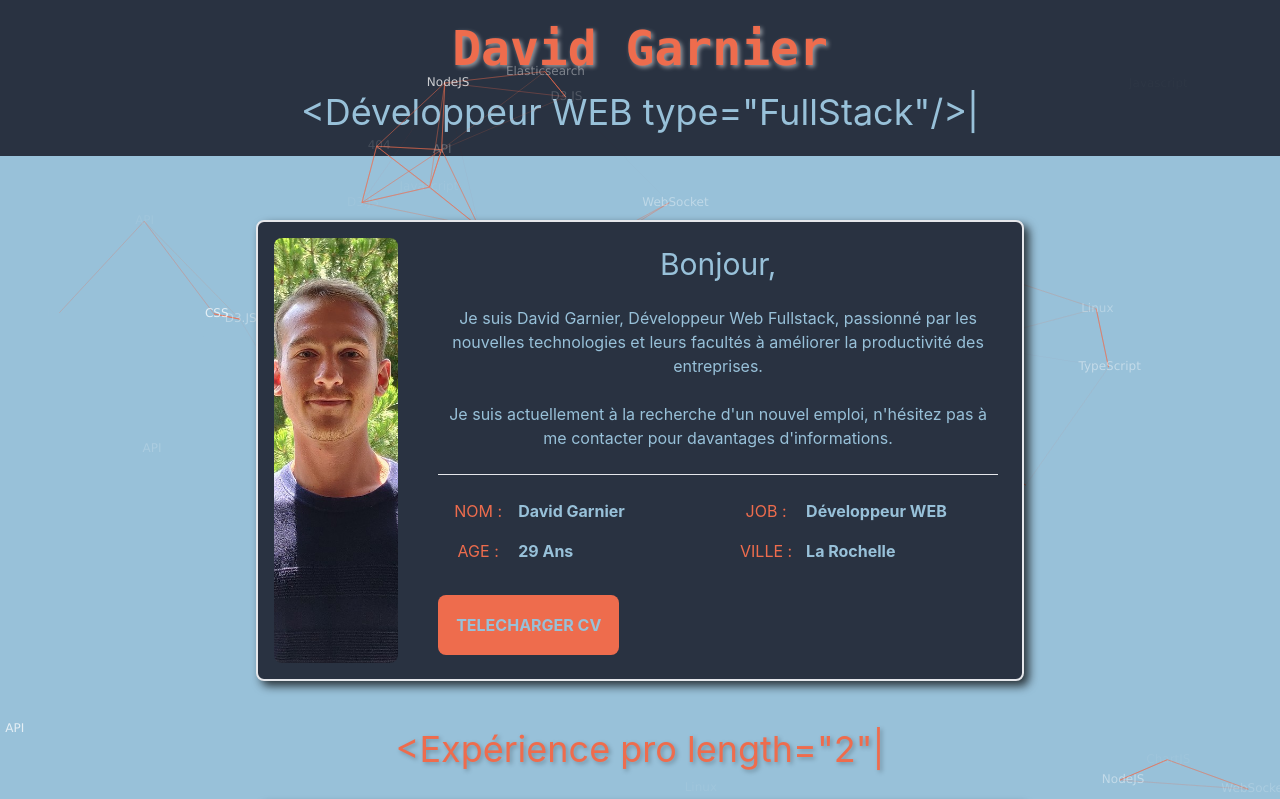
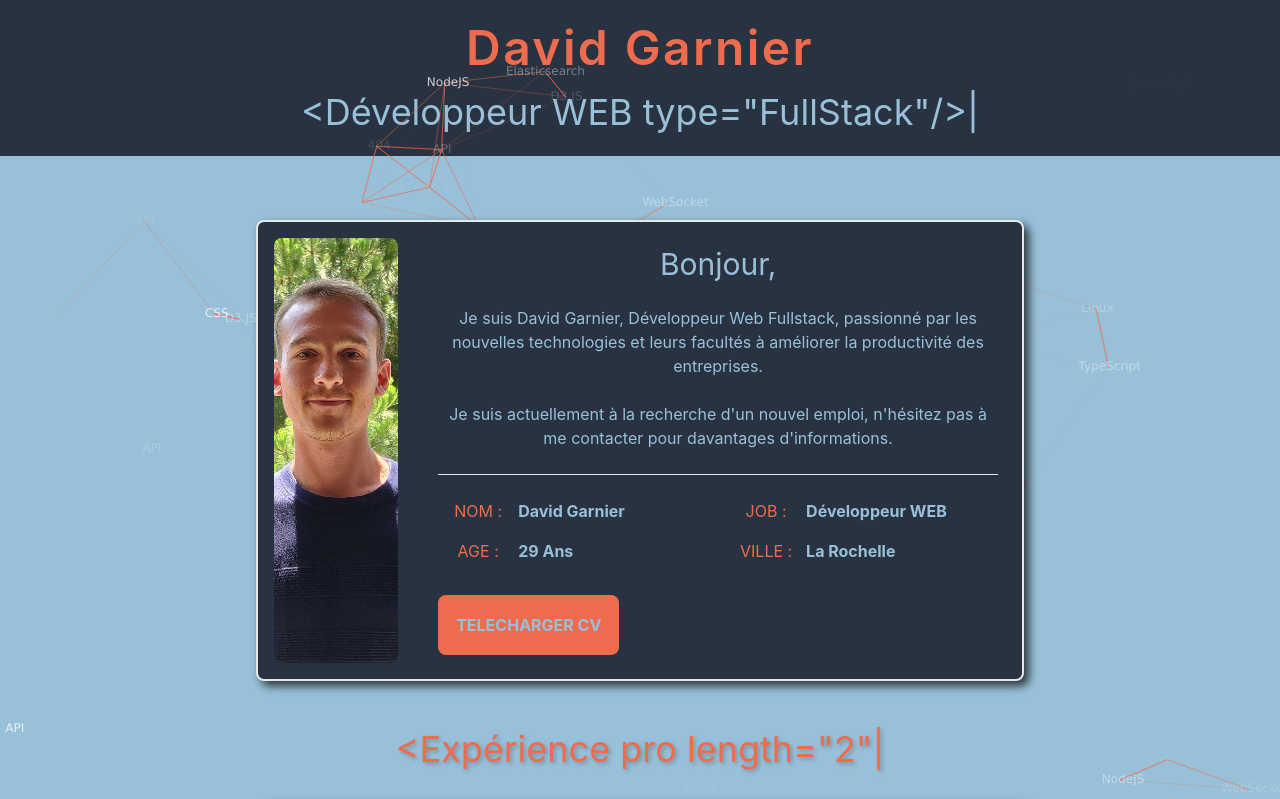
Before and after one commit to davidgarnier123/portfolio, a React (Create React App) app: page / in a window 1280 px wide. Shown: the top 799 px of the page. Built offline with nearby package versions, Linux system fonts and the light colour scheme.

Commit message:
add glitch effect

```diff
--- a/src/exp/exp.js
+++ b/src/exp/exp.js
@@ -25,6 +25,7 @@ class Exp extends React.Component {
             <div className='xl:w-3/5 lg:w-5/5 md:w-5/5 bg-cliffordLight md:bg-clifford flex flex-col p-6 duration-300 hover:border-orange md:border-2 md:rounded-lg drop-shadow-[5px_5px_5px_rgba(6,6,6,0.75)]'>
                 <div className='p-2 pb-8 md:p-6 border-b-2 border-white'>
                     <h3 className='text-clair text-3xl mb-6'>Stage - 2019/2020</h3>
+
                     <div className='text-myWhite'>Dans le cadre de mon <a href="https://www.onisep.fr/Ressources/Univers-Formation/Formations/Post-bac/bts-services-informatiques-aux-organisations-option-b-solutions-logicielles-et-applications-metiers" target='_blanck' className='text-orange'>BTS Services informatiques aux organisations </a>
                         j'ai réalisé un stage de 10 semaines dans une <a className='text-orange'>startup à La Rochelle</a> en tant que développeur web.
                         <br></br>J'ai été intégré à un <a className='text-orange'>nouveau projet dans le domaine de la cybersécurité</a> qui avait pour objectif de protéger les données personnelles des utilisateurs.
--- a/src/header/header.js
+++ b/src/header/header.js
@@ -1,10 +1,11 @@
 import React from 'react';
 import { TypeAnimation } from 'react-type-animation';
+import TextEffect from '../textEffect/textEffect';
 
 class Header extends React.Component {
     render() {
       return <div className='h-max bg-clifford flex justify-center items-center flex-col pt-6 pb-6'>
-          <h1 className='align-middle text-4xl md:text-5xl font-mono font-semibold text-orange drop-shadow-title'>David Garnier</h1>
+          <TextEffect></TextEffect>
           <p className='text-xl md:text-4xl text-clair mt-5' >
           <TypeAnimation
                     sequence={[
--- /dev/null
+++ b/src/textEffect/textEffect.js
@@ -0,0 +1,41 @@
+import React, { useEffect } from 'react'
+
+const TextEffect = () => {
+
+  useEffect(() => {
+    let style1 = document.createElement("style")
+    let style2 = document.createElement("style")
+    let after = document.getElementById("after-te1")
+    let before = document.getElementById("before-te1")
+    const setKeyframesRules = (n, start = 0) => {
+      let steps = ""
+      for (let i = start; i <= n; i++) {
+        let percent = (i / n) * 100
+        let random1 = `${Math.random()*150}px`
+        let random2 = `${Math.random()*150}px`
+        steps = steps.concat(`${percent}% { clip: rect(${random1}, 9999px, ${random2}, 0) } `)
+      }
+      return steps
+    }
+    let keyframes1 = `@keyframes glitch-anim-1 { ${setKeyframesRules(24)} }`
+    let keyframes2 = `@keyframes glitch-anim-2 { ${setKeyframesRules(32, 2)} }`
+    style1.innerHTML = keyframes1
+    style2.innerHTML = keyframes2
+    after.appendChild(style1)
+    before.appendChild(style2)
+    after.style.animation = "glitch-anim-1 2.5s infinite linear alternate-reverse"
+    before.style.animation = "glitch-anim-2 3s infinite linear alternate-reverse"
+  }, [])
+
+  return (
+    <div className="h-full flex justify-center items-center">
+      <h1 className="text-orange text-4xl relative inline-block md:text-5xl font-semibold text-orange tracking-wider">
+        <span id="before-te1" className="absolute top-0 left-0.5 w-full h-full bg-transparent" style={{ textShadow: "-2px 0 #98C1D9", clipPath: "rect(24px, 550px, 90px, 0)" }} aria-hidden="true">David Garnier</span> {/* glitch::before */}
+        David Garnier
+        <span id="after-te1" className="absolute top-0 -left-0.5 w-full h-full bg-transparent" style={{ textShadow: "-2px 0 spin(#98C1D9, 180)", clipPath: "rect(85px, 550px, 140px, 0)" }} aria-hidden="true">David Garnier</span> {/* glitch::after */}
+      </h1>
+    </div>
+  )
+}
+
+export default TextEffect
```
